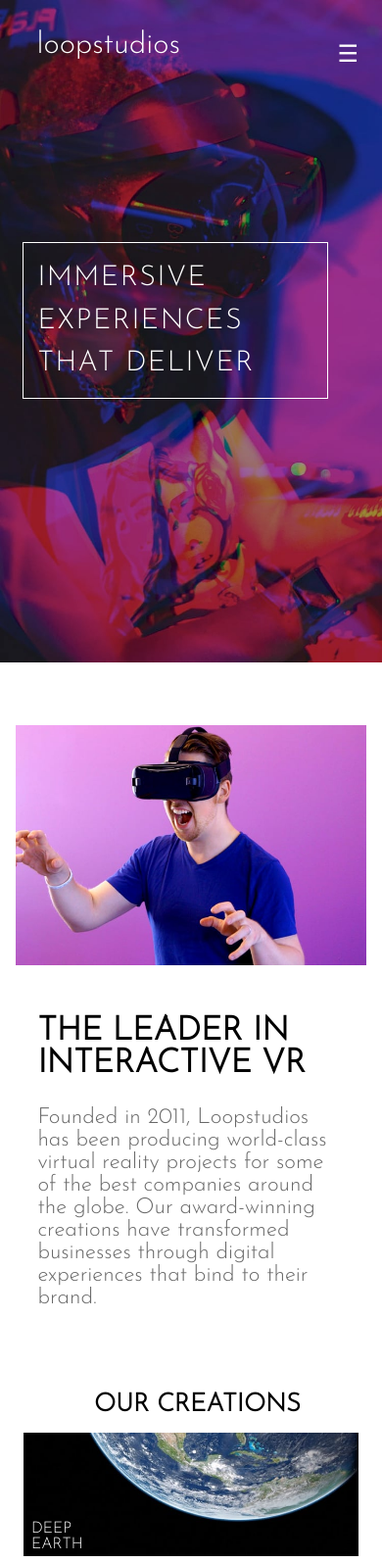
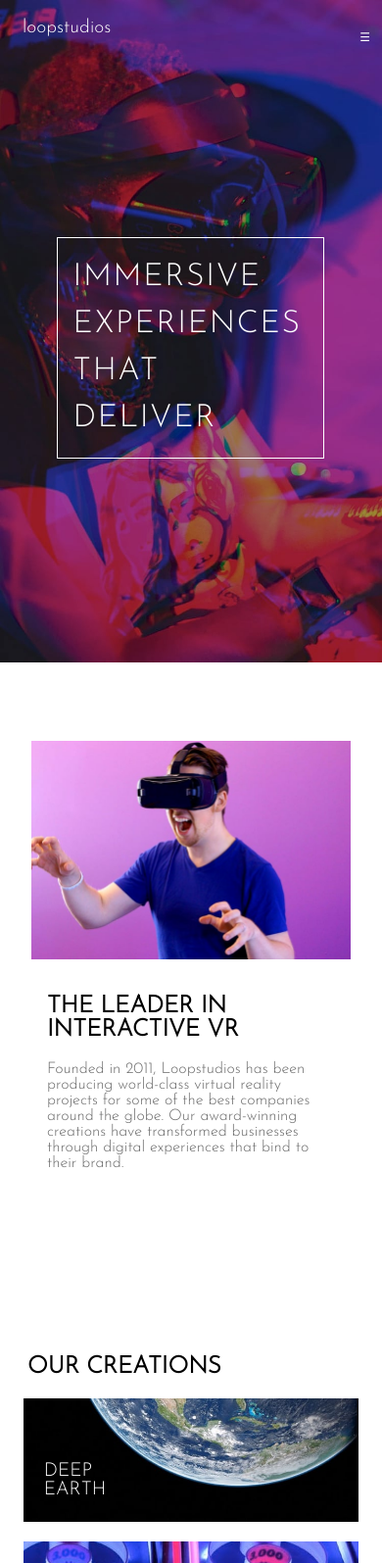
Before and after one commit to Denice-S/loopstudios-landing-page, a plain HTML site: page index.html in a window 390 px wide. Shown: the top 1595 px of the page at 98% size. Drawn offline with Linux system fonts and the light colour scheme.

Commit message:
further styling for media queries

```diff
--- a/index.html
+++ b/index.html
@@ -12,7 +12,7 @@
 
   <title>Frontend Mentor | Loopstudios landing page</title>
 
-  <!-- Feel free to remove these styles or customise in your own stylesheet 👍 -->
+
 
 </head>
 
@@ -113,7 +113,7 @@
       </div>
       <div class="attribution">
         Challenge by <a href="https://www.frontendmentor.io?ref=challenge" target="_blank">Frontend Mentor</a>.
-        Coded by <a href="#">Denice Soper</a>.
+        Coded by <a href="https://linkedin.com/in/denice-soper">Denice Soper</a>.
       </div>
     </footer>
 
--- a/styles.css
+++ b/styles.css
@@ -241,12 +241,13 @@ z-index:1;
 .attribution {
   width:100%;
   color:var(--Dark-Gray);
-    font-size: 0.7em;
+    font-size: 0.9em;
     text-align: center;
   }
 
 .attribution a {
-    color:var(--White);
+    color:var(--Dark-Gray);
+
   }
 
 
@@ -302,26 +303,24 @@ z-index:1;
       flex-direction:column;
   }
   .hero{
-    justify-content: center;
-    margin-bottom:3em;
+  justify-content: center;
+    margin-bottom:2em;
+
   }
   .hero h2{
+    width:70%;
+    margin:1em;
     position:absolute;
-    text-transform:uppercase;
-    width:80%;
-    color:var(--White);
     font-size:1.8em;
     padding:0.5em;
     line-height:1.5em;
-    bottom: 8.5em;
+    bottom: 5.5em;
     left: 0.8em;
-
     }
 
   .introduction{
     display:flex;
     flex-direction:column;
-    margin:0;
     padding:1em;
 
   }
@@ -331,6 +330,7 @@ z-index:1;
     padding:1em;
     transform:translate(0,0);
     font-size:1.4em;
+
 
   }
   .creations{
@@ -488,3 +488,108 @@ z-index:1;
    text-align:center;
  }
   }
+
+@media screen and (max-width: 48em){
+  .links{
+      display:flex;
+font-size:0.5em;
+      margin:0;
+
+    }
+ .topnav .icon {
+    display: none;
+}
+
+    #logo{
+      font-size:0.8em;
+      font-weight:400;
+     justify-content:flex-start;
+    }
+    .active{
+      margin-left:0.2em;
+    }
+
+
+  .hero{
+    justify-content: center;
+    margin-bottom:3em;
+  }
+  .hero h2{
+    /* position:absolute; */
+    text-transform:uppercase;
+    /* width:60%; */
+    color:var(--White);
+    font-size:2em;
+    padding:0.5em;
+    line-height:1.5em;
+
+
+    }
+
+  .introduction{
+    display:flex;
+    margin:0;
+    padding: 2em;
+
+  }
+  .intro-text{
+    height:auto;
+    padding:1em;
+    font-size:1em;
+margin-bottom:3em;
+
+  }
+
+  .creations{
+    margin-top:5em;
+    padding:1em;
+  }
+  .creations div{
+    height:auto;
+    padding:0.5em;
+  }
+
+  #creations-header h4{
+ position:absolute;
+  bottom:0.5em;;
+  left:0;
+  margin:0;
+  padding-left:0.5em;
+  font-size:1.5em;
+  }
+   #button{
+    margin:auto;
+    padding:0.2em;
+  }
+  #button button{
+    margin:0.5em;
+    font-size:0.6em;
+  }
+  .creations span{
+    padding:0.5em;
+    font-size:1.2em;
+    position:absolute;
+    bottom: 1.3em;;
+    left: 1em;;
+
+  }
+   footer{
+    padding:1em;
+    width:100%;
+  }
+   .footer-logo{
+
+  }
+  .copyright{
+   font-size:0.5em;
+ }
+  .copyright i{
+   text-align:right;
+   align-self:right;
+ }
+ .footer-links{
+   font-size:0.4em;
+   padding-bottom:0.5em;
+ }
+
+}
```
